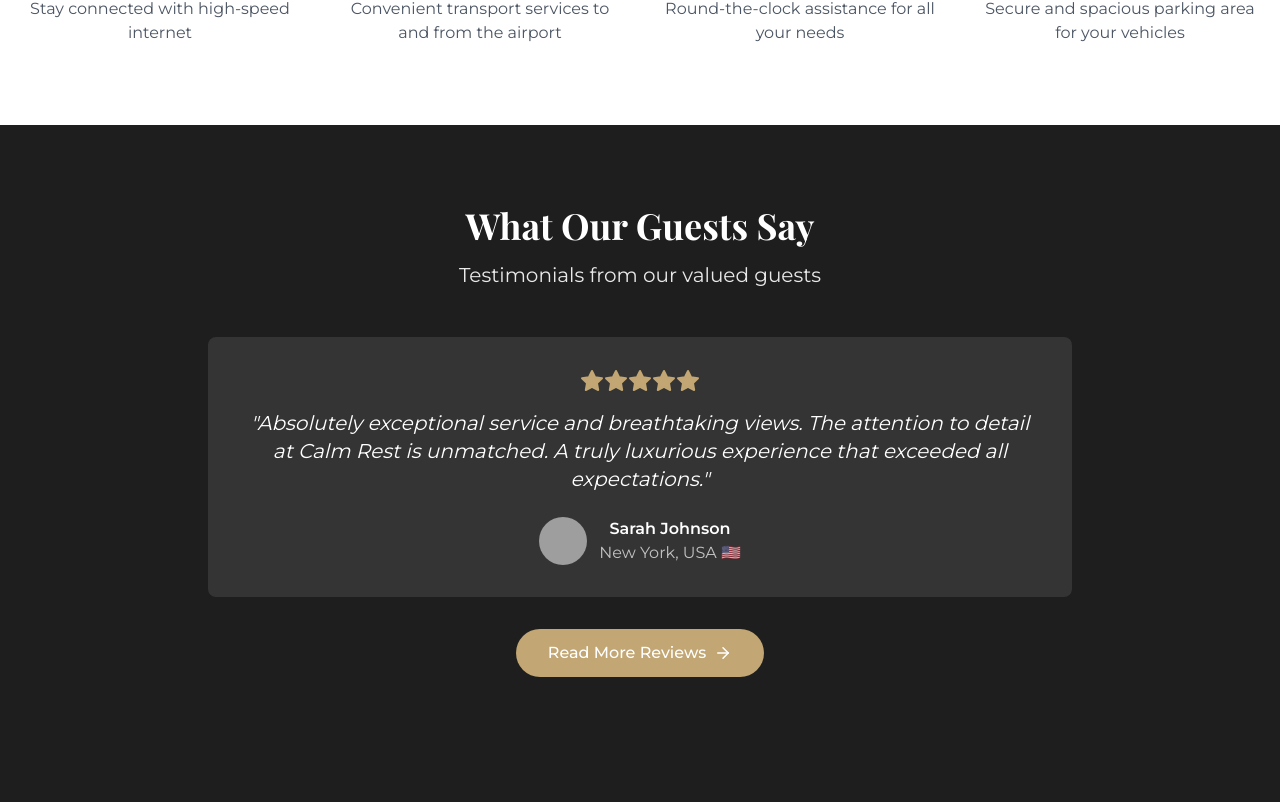
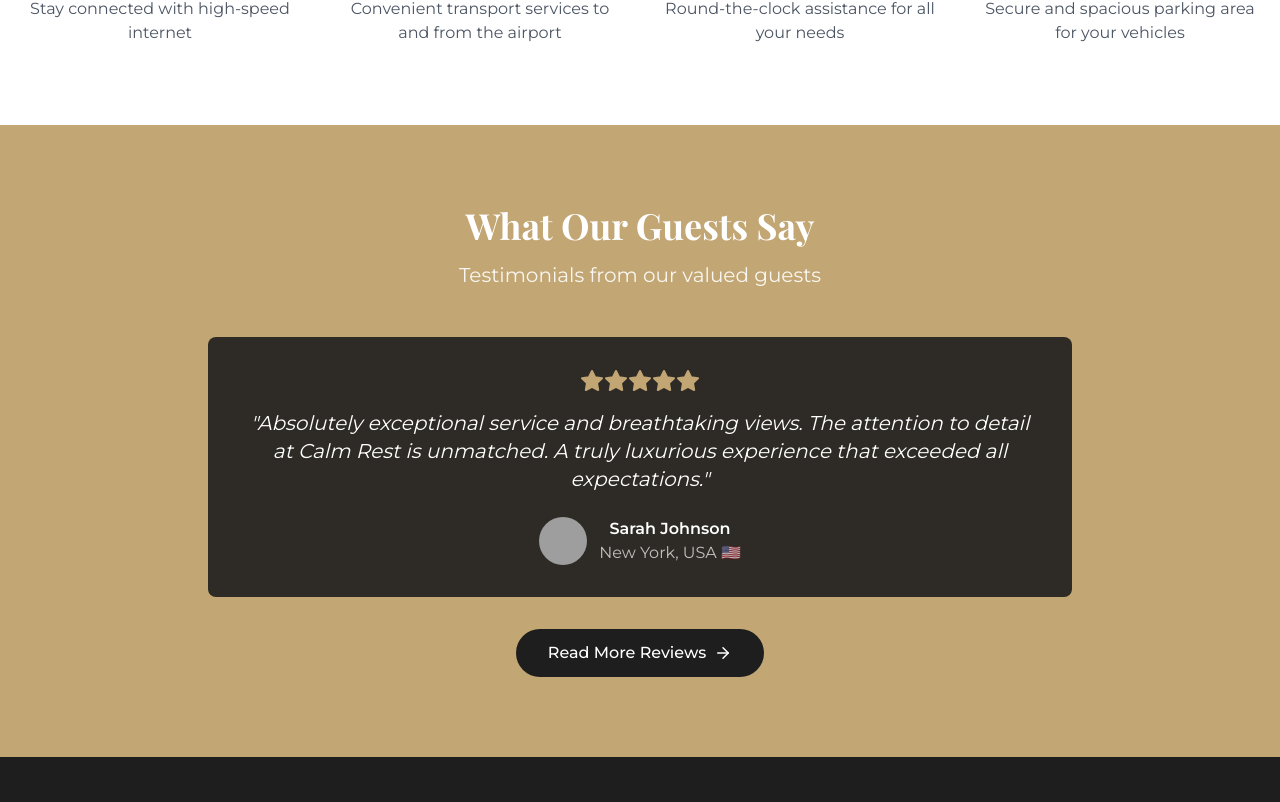
Before and after one commit to yasindugunasekara/hotel-managment-system, a React (Vite) app in the folder frontend/: page / in a window 1280 px wide. Shown: the part 3198-4000 px from the top of the page. Built offline with nearby package versions, Linux system fonts and the light colour scheme; grey boxes are pictures that could not be loaded.

Commit message:
style: update Testimonials section background colors and button styles for improved aesthetics

```diff
--- a/frontend/src/pages/Home.tsx
+++ b/frontend/src/pages/Home.tsx
@@ -223,12 +223,12 @@ const Home = () => {
       </section>
 
       {/* Testimonials Preview */}
-      <section className="py-20 bg-navy text-white">
+      <section className="py-20 bg-gold text-white">
         <div className="max-w-4xl mx-auto px-4 text-center">
           <h2 className="text-4xl font-bold mb-4 font-serif">What Our Guests Say</h2>
           <p className="text-xl text-white/90 mb-12">Testimonials from our valued guests</p>
 
-          <div className="bg-white/10 backdrop-blur-sm rounded-lg p-8">
+          <div className="bg-navy/90 backdrop-blur-sm rounded-lg p-8">
             <div className="flex justify-center mb-4">
               {[...Array(5)].map((_, i) => (
                 <Star key={i} fill="currentColor" className="text-gold w-6 h-6" />
@@ -251,7 +251,7 @@ const Home = () => {
             </div>
           </div>
 
-          <button className="mt-8 bg-gold text-white px-8 py-3 rounded-full hover:bg-opacity-90 transition-all duration-300 font-medium inline-flex items-center space-x-2">
+          <button className="mt-8 bg-navy text-white px-8 py-3 rounded-full hover:bg-opacity-90 transition-all duration-300 font-medium inline-flex items-center space-x-2">
             <span onClick={() => window.location.href = '/testimonials'}>Read More Reviews</span>
             <ArrowRight size={18} />
           </button>
```
